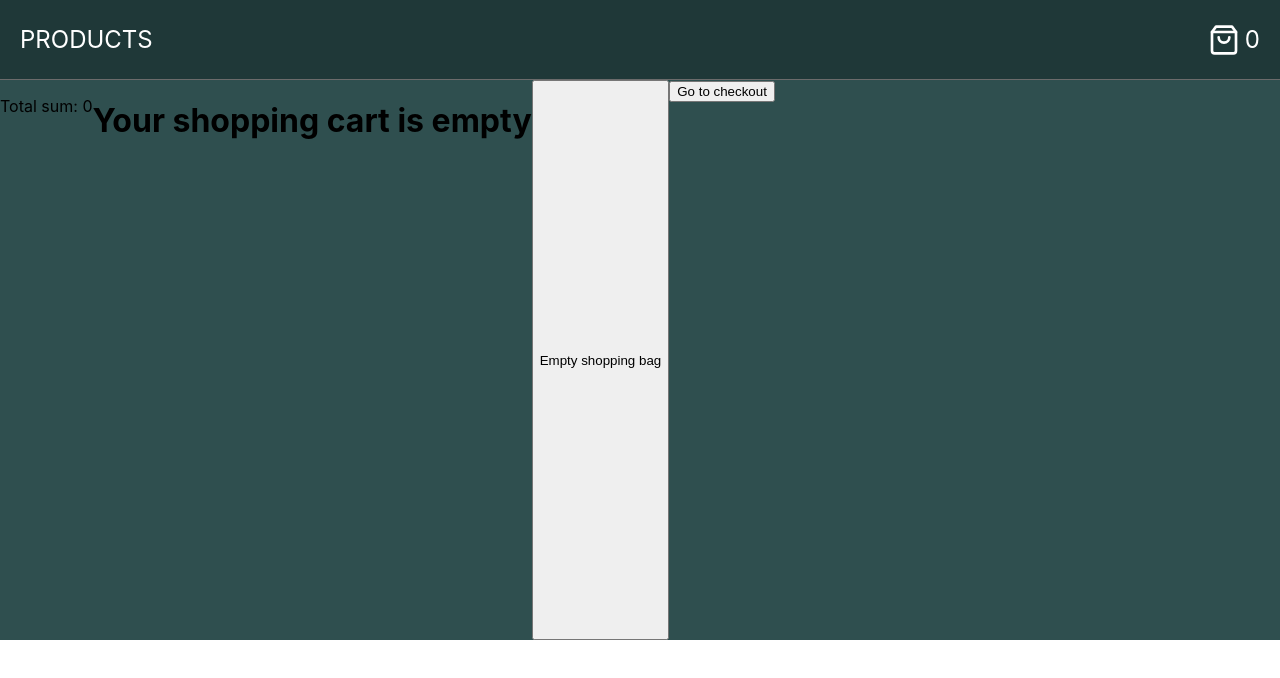
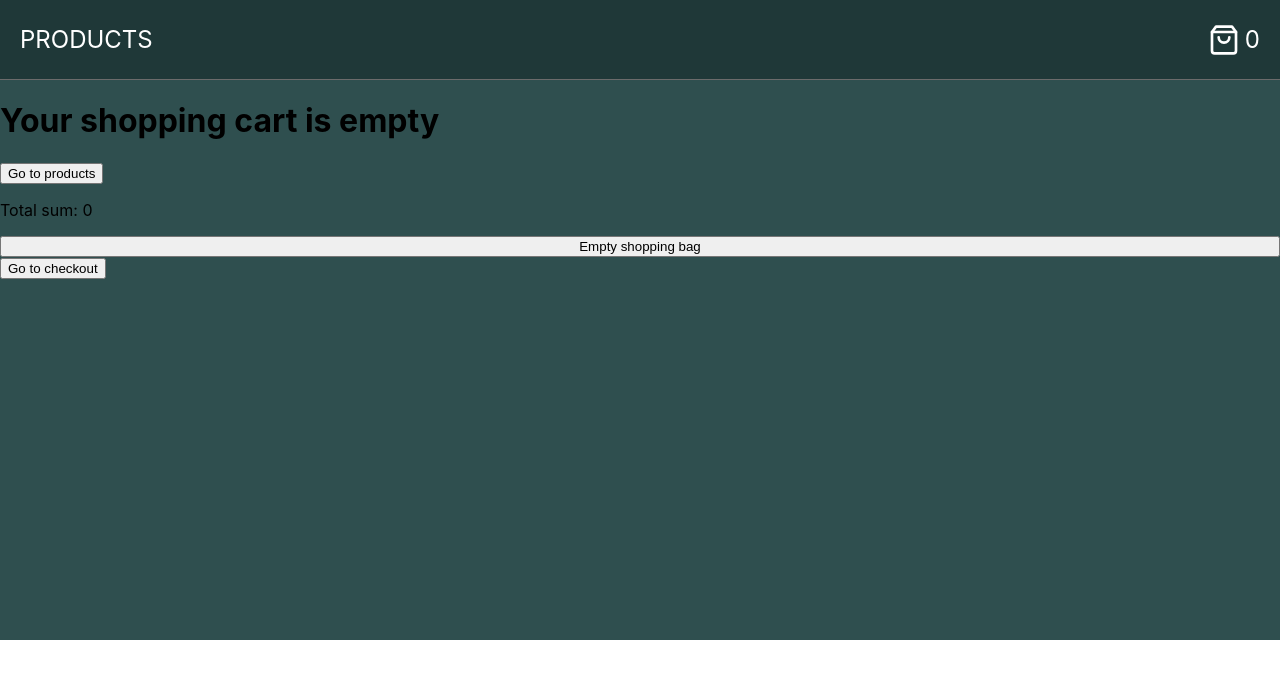
Before and after one commit to wiaxx/reactapp, a React (Create React App) app: page /cart in a window 1280 px wide. Shown: the top 678 px of the page. Built offline with nearby package versions, Linux system fonts and the light colour scheme; the HTML template or start-up script is replaced by a standard one.

Commit message:
style cart.js with flexbox

```diff
--- a/src/App.css
+++ b/src/App.css
@@ -63,3 +63,12 @@ nav > a {
     width: 45%;
     margin: 3px;
 }
+
+.cartDiv {
+    width: 100vw;
+    min-height: 70vh;
+    display: flex;
+    flex-wrap: wrap;
+    flex-direction: column;
+    background-color: darkslategray;
+}
--- a/src/App.js
+++ b/src/App.js
@@ -10,8 +10,8 @@ function App() {
   const [cartItems, setCartItems] = useState([]);
 
   const addCartItem = (cartItem) => {
-    // const uppdatedQty =
-    cartItems.map(item => (
+
+    const uppdatedQty = cartItems.map(item => (
       item.id === cartItem.id
         ? item.qty += cartItem.qty
         : item
@@ -20,7 +20,9 @@ function App() {
       ...cartItems,
       cartItem
     ])
+    console.log(uppdatedQty)
   }
+  console.log("shopping cart", cartItems)
 
   const removeItem = (id) => {
     const updatedCart = cartItems.filter(item => item.id !== id);
@@ -30,8 +32,6 @@ function App() {
   const resetCart = () => {
     setCartItems([]);
   }
-
-  console.log("shopping cart", cartItems)
 
   return (
     <>
--- a/src/components/Cart.js
+++ b/src/components/Cart.js
@@ -1,14 +1,14 @@
 import React from 'react';
 import { Link } from 'react-router-dom';
-import styles from '../styles/products.module.css';
 
 const Cart = ({ cartItems, resetCart, removeItem }) => {
   let sum = 0;
 
   return (
-    <main style={styles.main}>
+    <main className='cartDiv'>
       {
-        cartItems.map(item => (
+        cartItems.length > 0
+        ? cartItems.map(item => (
           <div className='itemCard' key={item.id}>
             <Link to={`/product/${item.id}`}>
               <img src={item.url} alt={item.title} width='200' />
@@ -19,9 +19,12 @@ const Cart = ({ cartItems, resetCart, removeItem }) => {
             {sum += item.price * item.qty}
             </div>
             ))
+            : <>
+            <h1>Your shopping cart is empty</h1>
+            <Link to='/'><button>Go to products</button></Link>
+            </>
       }
       <p>Total sum: {sum}</p>
-      <h1>Your shopping cart is empty</h1>
       <button onClick={resetCart}>Empty shopping bag</button>
       <Link to='/checkout'><button>Go to checkout</button></Link>
     </main>
```
